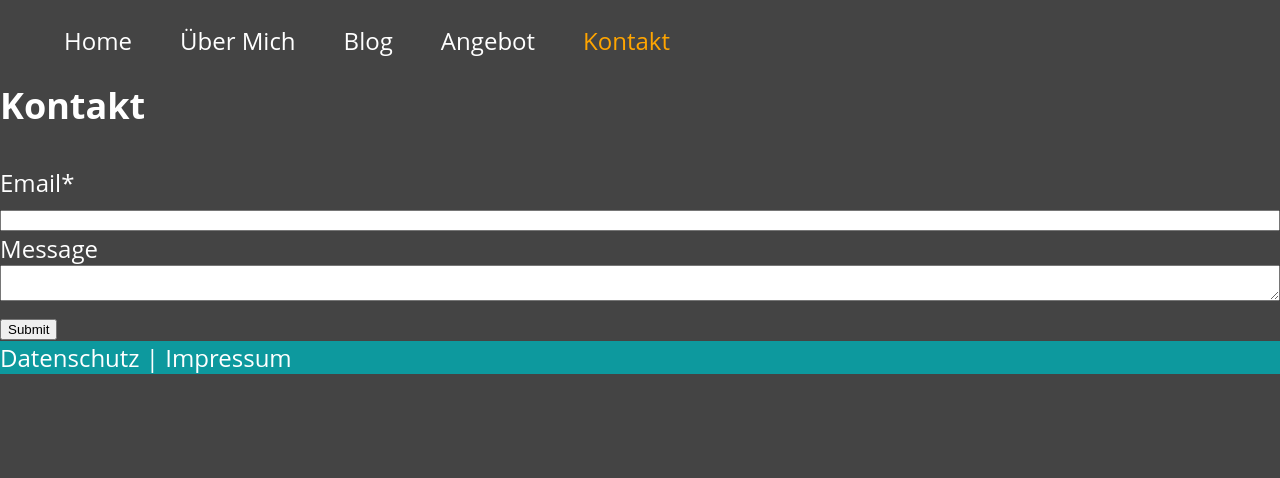
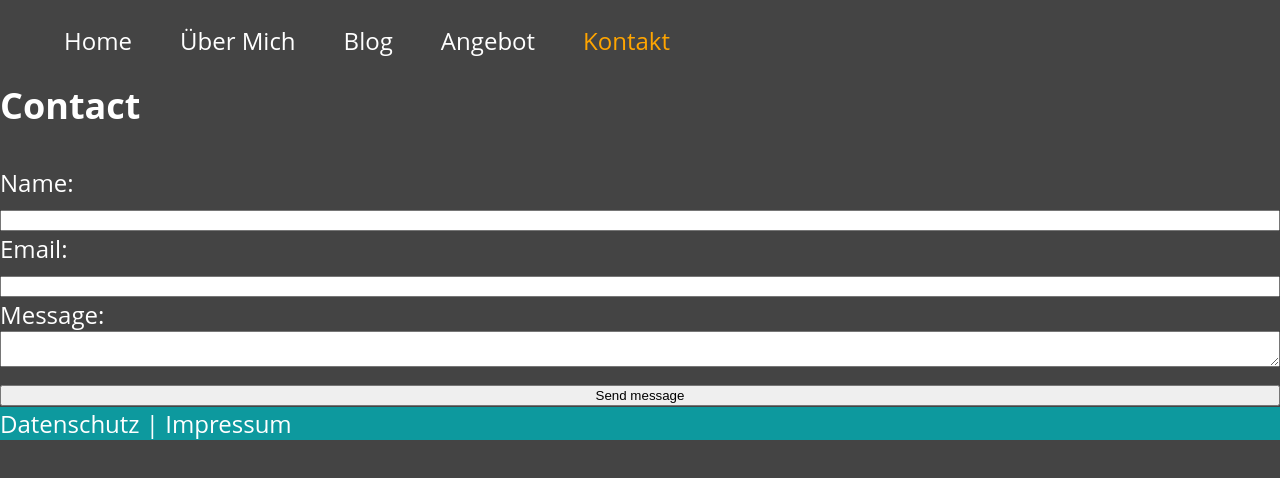
Before and after one commit to TobiasWust/tobiaswustde, a Nuxt app: page /contact in a window 1280 px wide. Shown: the top 478 px of the page. Built offline with nearby package versions, Linux system fonts and the light colour scheme.

Commit message:
online example copy

```diff
--- a/pages/contact.vue
+++ b/pages/contact.vue
@@ -1,15 +1,25 @@
 <template>
-  <div>
-    <h1>Kontakt</h1>
-      <form name="test" method="POST" netlify>
-        <label>Email*
-          <input name="email" type="email" required />
+  <div class="container">
+    <h1 class="title">
+      Contact
+    </h1>
+    <div class="content">
+      <form name="contact" action="" method="post">
+        <label class="form-label" for="name">
+          Name:
         </label>
-        <label>Message
-          <textarea name="message"></textarea>
+        <input class="form-field" name="name" id="name" />
+        <label class="form-label" for="email">
+          Email:
         </label>
-        <button type="submit">Submit</button>
+        <input class="form-field" name="email" id="email" />
+        <label class="form-label" for="message">
+          Message:
+        </label>
+        <textarea class="form-field" name="message" id="message"></textarea>
+        <input class="form-button" type="submit" value="Send message" />
       </form>
+    </div>
   </div>
 </template>
 
```
